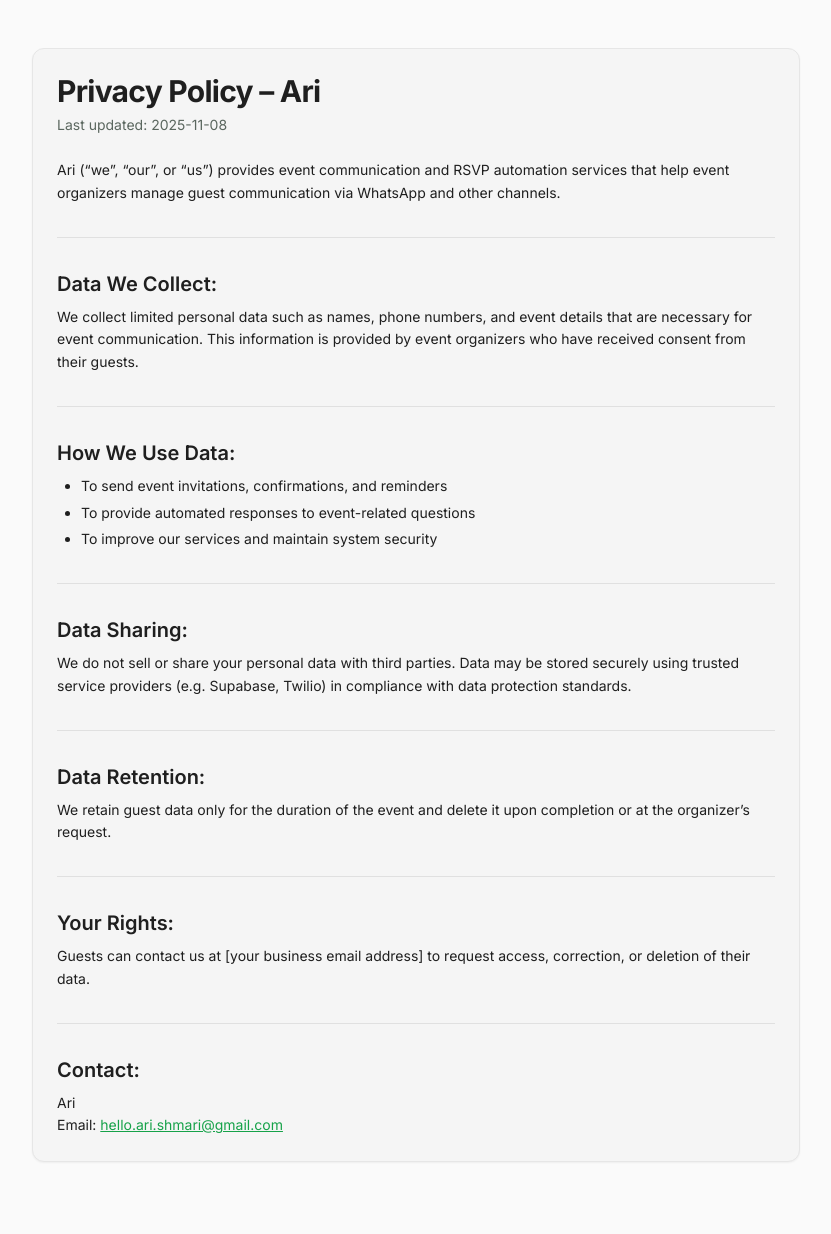
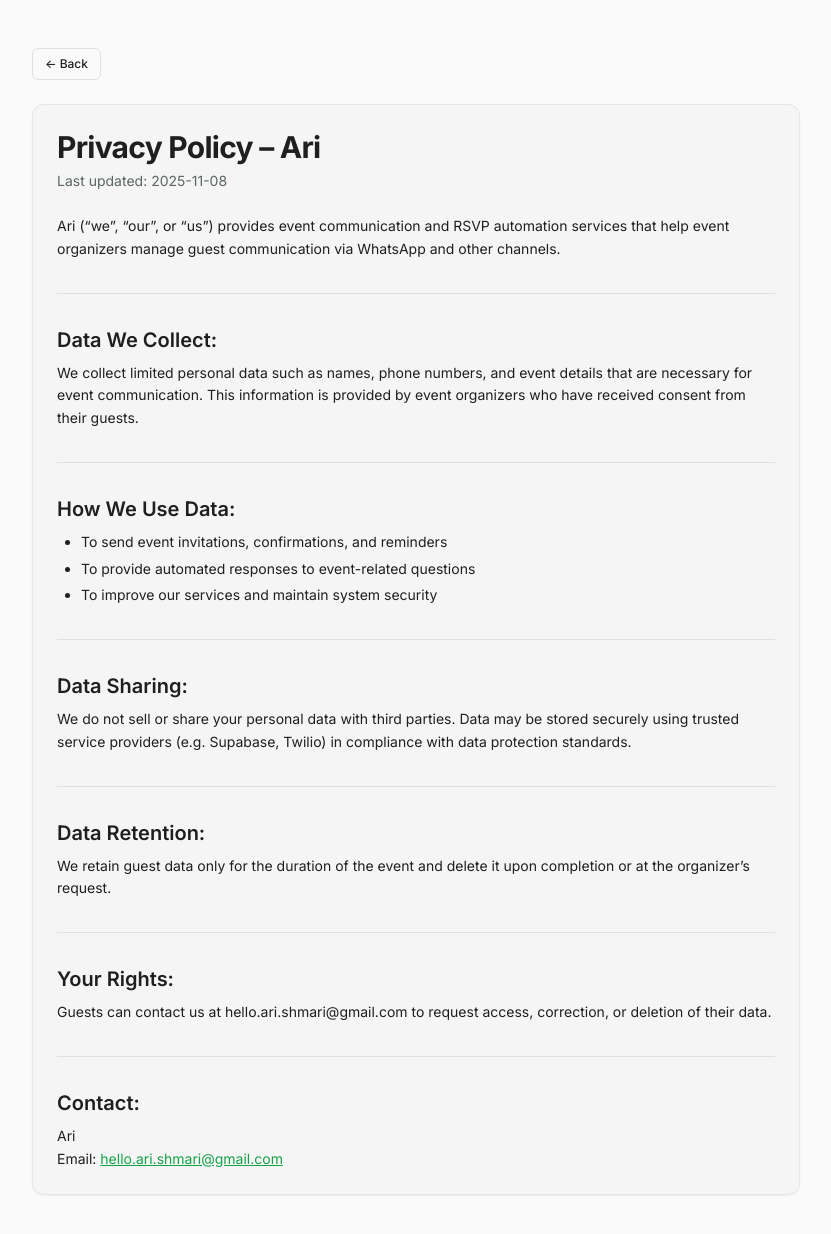
Before and after one commit to taliarosenkranz/Hello.Ari.Shmari, a React (Vite) app in the folder client/: page /privacy in a window 1280 px wide. Shown: the top 1234 px of the page, without its empty margins (224-1055 px from the left). Before the commit the page ends 1210 px from the top, so only its background shows below. Built offline with nearby package versions, Linux system fonts and the light colour scheme.

Commit message:
feat(privacy): add Back button to return to homepage

```diff
--- a/client/src/pages/privacy.tsx
+++ b/client/src/pages/privacy.tsx
@@ -1,10 +1,16 @@
 import { Card, CardHeader, CardTitle, CardContent } from "@/components/ui/card";
 import { Separator } from "@/components/ui/separator";
+import { Button } from "@/components/ui/button";
 
 export default function PrivacyPolicy() {
   return (
     <div className="min-h-screen bg-background text-foreground py-12 px-4">
       <div className="max-w-3xl mx-auto">
+        <div className="mb-6">
+          <Button variant="outline" size="sm" onClick={() => (window.location.href = (import.meta.env.BASE_URL || "/"))}>
+            ← Back
+          </Button>
+        </div>
         <Card>
           <CardHeader>
             <CardTitle className="text-3xl font-bold">Privacy Policy – Ari</CardTitle>
@@ -61,7 +67,7 @@ export default function PrivacyPolicy() {
             <section>
               <h2 className="text-xl font-semibold mb-2">Your Rights:</h2>
               <p>
-                Guests can contact us at [your business email address] to request access, correction, or
+                Guests can contact us at hello.ari.shmari@gmail.com to request access, correction, or
                 deletion of their data.
               </p>
             </section>
```
